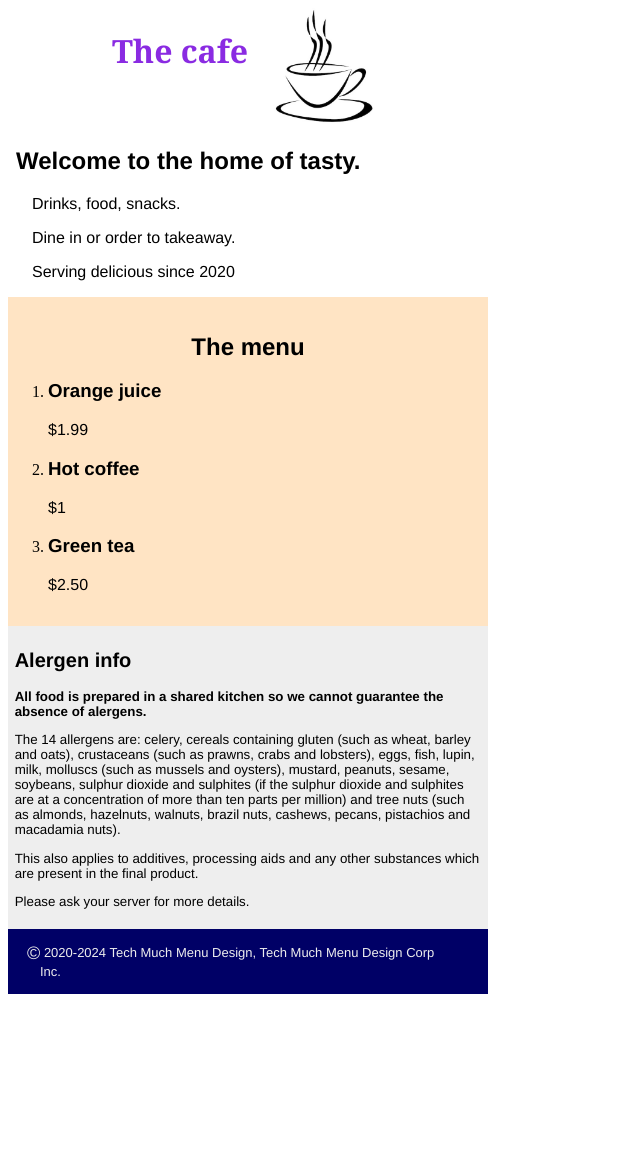
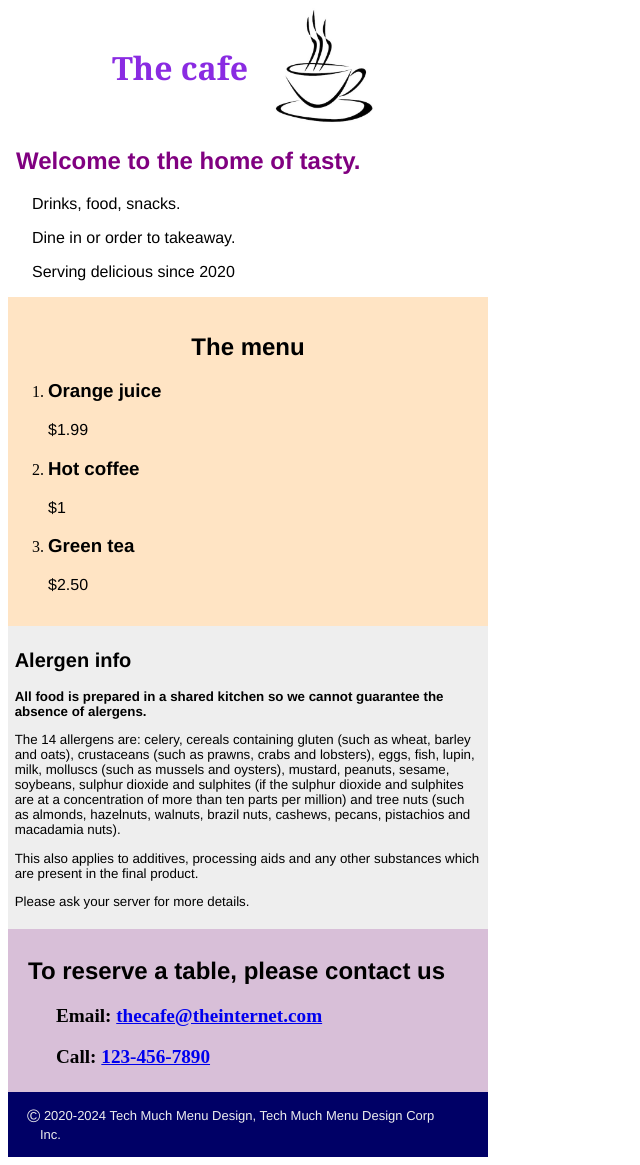
Before and after one commit to genialgiraffe/sass-play, a plain HTML site: page index.html in a window 1280 px wide. Shown: the whole page, without its empty margins (0-640 px from the left). Before the commit the page ends 1002 px from the top, so only its background shows below. Drawn offline with Linux system fonts and the light colour scheme.

Commit message:
Add extra bottom section

```diff
--- a/index.html
+++ b/index.html
@@ -48,6 +48,17 @@
             product.</p>
         <p>Please ask your server for more details.</p>
     </section>
+    <section id="contact">
+        <h2>To reserve a table, please contact us</h2>
+        <ul>
+            <li>
+                <span>Email: <a href="mailto:thecafe@theinternet.com">thecafe@theinternet.com</a></span>
+            </li>
+            <li>
+                <span>Call: <a href="tel:123-456-7890">123-456-7890</a></span>
+            </li>
+        </ul>
+    </section>
     <section id="copyright">
         <p>
             <span id="cc-symbol">©</span>
--- a/styles/main.css
+++ b/styles/main.css
@@ -17,6 +17,7 @@ h3 {
     display: flex;
     gap: 1em;
     justify-content: center;
+    align-items: center;
 }
 
 #title h1 {
@@ -36,12 +37,8 @@ h3 {
     margin-left: 1em;
 }
 
-#menu {
-    padding: 1em 0;
-}
-
-#menu h2 {
-    text-align: center;
+#about h2 {
+    color: purple;
 }
 
 #alergens {
@@ -51,6 +48,25 @@ h3 {
 }
 
 #alergens .important {
+    font-weight: bold;
+}
+
+#contact {
+    background-color: thistle;
+    padding: 0.5em;
+}
+
+#contact h2 {
+    margin-left: 0.5em;
+}
+
+#contact ul {
+    list-style-type: none;
+}
+
+#contact li {
+    margin-top: 1em;
+    font-size: larger;
     font-weight: bold;
 }
 
@@ -69,3 +85,15 @@ h3 {
     font-size: large;
     vertical-align: middle;
 }
+
+#menu {
+    padding: 1em 0;
+}
+
+#menu h2 {
+    text-align: center;
+}
+
+#menu h2 {
+    text-align: center;
+}
```
